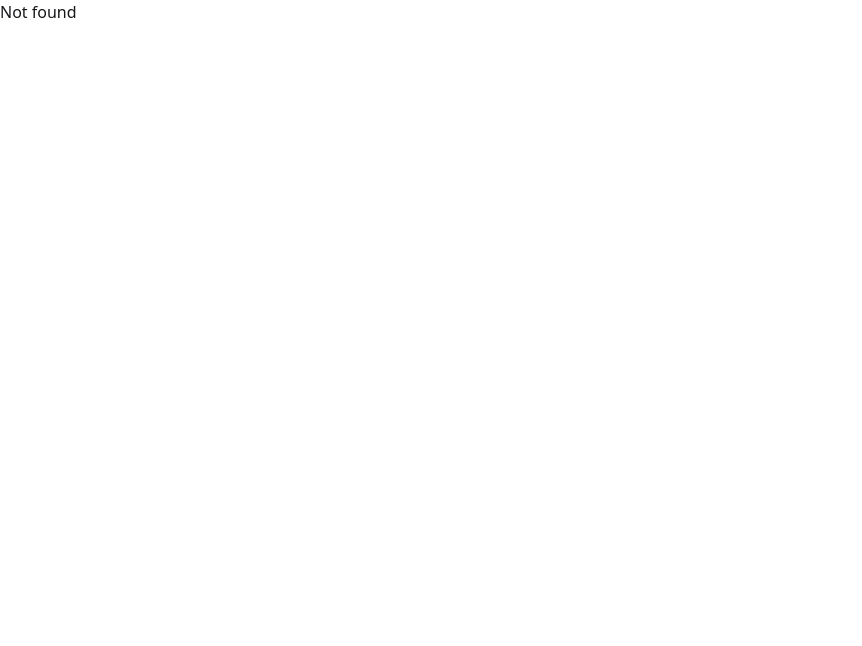
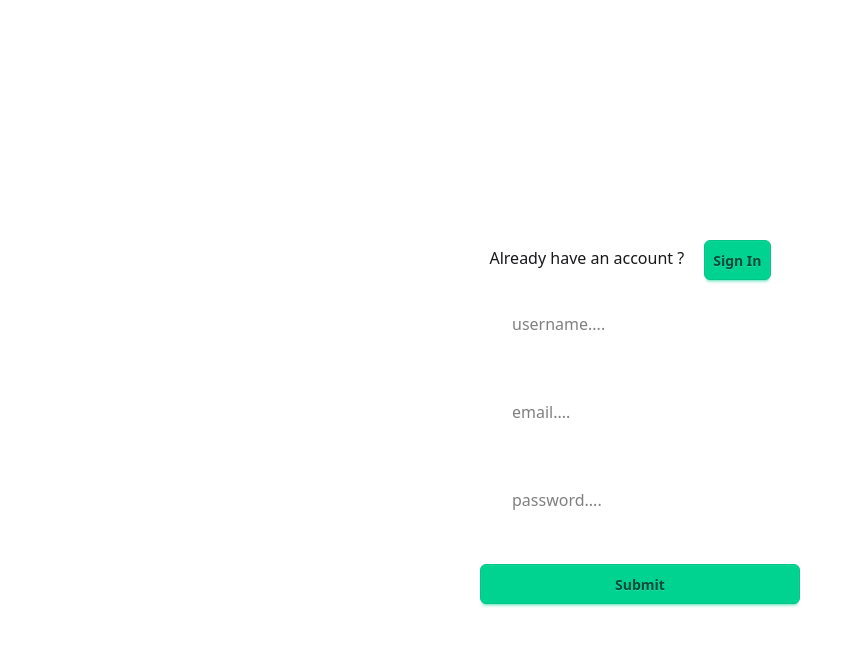
Before and after one commit to bindal2409/goodreads_React_Frontend, a React (Vite) app: page /signup in a window 1280 px wide. Shown: the top 646 px of the page, without its empty margins (0-862 px from the left). Built offline with nearby package versions, Linux system fonts and the light colour scheme.

Commit message:
Adde Ui for both signin and signup

```diff
--- /dev/null
+++ b/src/Pages/Auth/Signin.jsx
@@ -0,0 +1,45 @@
+import { Link } from "react-router-dom";
+
+export default function Signin(){
+    return (
+        <div className="h-[100vh] flex flex-col items-center justify-center">
+            <div>
+                <h1 className="text-white text-5xl">Login to your account</h1>
+            </div>
+            <div className="mt-4">
+                <p> Don't have an account ?
+                <Link to="/signup">
+                        <button className="btn btn-success rounded-md px-2 mx-5 hover:bg-green-400">
+                            Sign up
+                        </button>
+                </Link>
+                </p>
+            </div>
+            <div className="w-full">
+                <form className="flex flex-col justify-center items-center w-3/4 mx-auto" autoComplete="false">
+                    <div className="my-5 w-1/3">
+                        <input
+                            autoComplete="off"
+                            type="email"
+                            placeholder="email...."
+                            className="px-8 py-3 bg-white w-full text-black"
+                        />
+                    </div>
+                    <div className="my-5 w-1/3">
+                        <input
+                            autoComplete="off"
+                            type="password"
+                            placeholder="password...."
+                            className="px-8 py-3 bg-white w-full text-black"
+                        />
+                    </div>
+                    <div className="my-5 w-1/3">
+                        <button className="btn btn-success rounded-md px-2 py-1 w-full hover:bg-green-400" type="submit">
+                            Submit
+                        </button>
+                    </div>
+                </form>
+            </div>
+        </div>
+    )
+}
--- /dev/null
+++ b/src/Pages/Auth/Signup.jsx
@@ -0,0 +1,53 @@
+import { Link } from "react-router-dom";
+
+export default function Signup(){
+    return (
+        <div className="h-[100vh] flex flex-col items-center justify-center">
+            <div>
+                <h1 className="text-white text-5xl"> Create a new account</h1>
+            </div>
+            <div className="mt-4">
+                <p> Already have an account ?
+                <Link to="/signin">
+                        <button className="btn btn-success rounded-md px-2 mx-5 hover:bg-green-400">
+                            Sign In
+                        </button>
+                </Link>
+                </p>
+            </div>
+            <div className="w-full">
+                <form className="flex flex-col justify-center items-center w-3/4 mx-auto">
+                    <div className="my-5 w-1/3">
+                        <input
+                            autoComplete="off"
+                            type="text"
+                            placeholder="username...."
+                            className="px-8 py-3 bg-white w-full  text-black"
+                        />
+                    </div>
+                    <div className="my-5 w-1/3">
+                        <input
+                            autoComplete="off"
+                            type="email"
+                            placeholder="email...."
+                            className="px-8 py-3 bg-white w-full text-black"
+                        />
+                    </div>
+                    <div className="my-5 w-1/3">
+                        <input
+                            autoComplete="off"
+                            type="password"
+                            placeholder="password...."
+                            className="px-8 py-3 bg-white w-full text-black"
+                        />
+                    </div>
+                    <div className="my-5 w-1/3">
+                        <button className="btn btn-success rounded-md px-2 py-1 w-full hover:bg-green-400" type="submit">
+                            Submit
+                        </button>
+                    </div>
+                </form>
+            </div>
+        </div>
+    )
+}
--- a/src/Pages/Home.jsx
+++ b/src/Pages/Home.jsx
@@ -1,4 +1,5 @@
 import Logo from 'Assets/Images/logo-color.png'
+import { Link } from 'react-router-dom';
 
 export default function Home(){
     return (
@@ -21,8 +22,12 @@
                     </h1>
                 </div>
                 <div>
-                <button className='btn btn-primary rounded-md px-5 py-2 text-xl'>Register</button>
-                <button className='btn btn-warning mx-3 rounded-md px-5 py-2 text-xl'>Login</button>
+                <button className='btn btn-primary rounded-md px-5 py-2 text-xl'>
+                    <Link to="/signup">Register</Link>
+                </button>
+                <button className='btn btn-warning mx-3 rounded-md px-5 py-2 text-xl'>
+                    <Link to="/login">Login</Link>
+                </button>
                 </div>
             </div>
 
--- a/src/Routes/MainRoutes.jsx
+++ b/src/Routes/MainRoutes.jsx
@@ -1,3 +1,5 @@
+import Signin from "Pages/Auth/Signin";
+import Signup from "Pages/Auth/Signup";
 import Home from "Pages/Home";
 import NotFound from "Pages/NotFound";
 import { Route, Routes } from "react-router-dom";
@@ -6,6 +8,8 @@
     return(
         <Routes>
             <Route path="/" element={<Home/>}></Route>
+            <Route path="/signup" element={<Signup/>}></Route>
+            <Route path="/signin" element={<Signin/>}></Route>
             <Route path="*" element={<NotFound/>}></Route>
         </Routes>
     )
```
